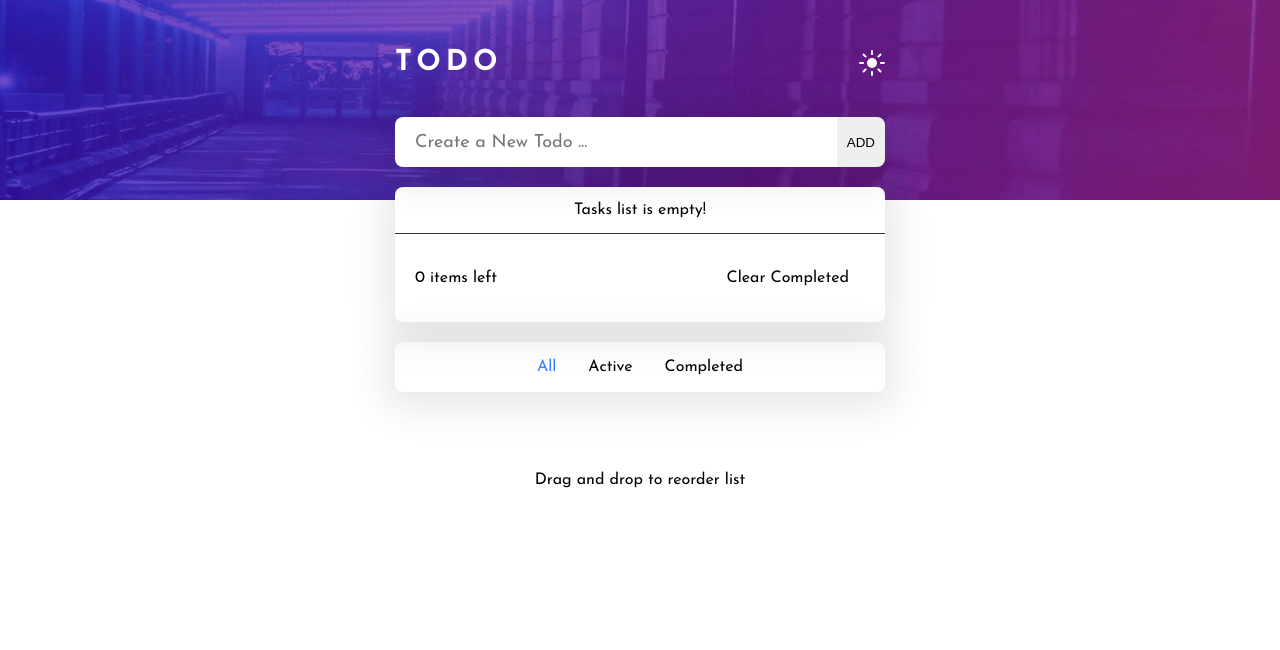
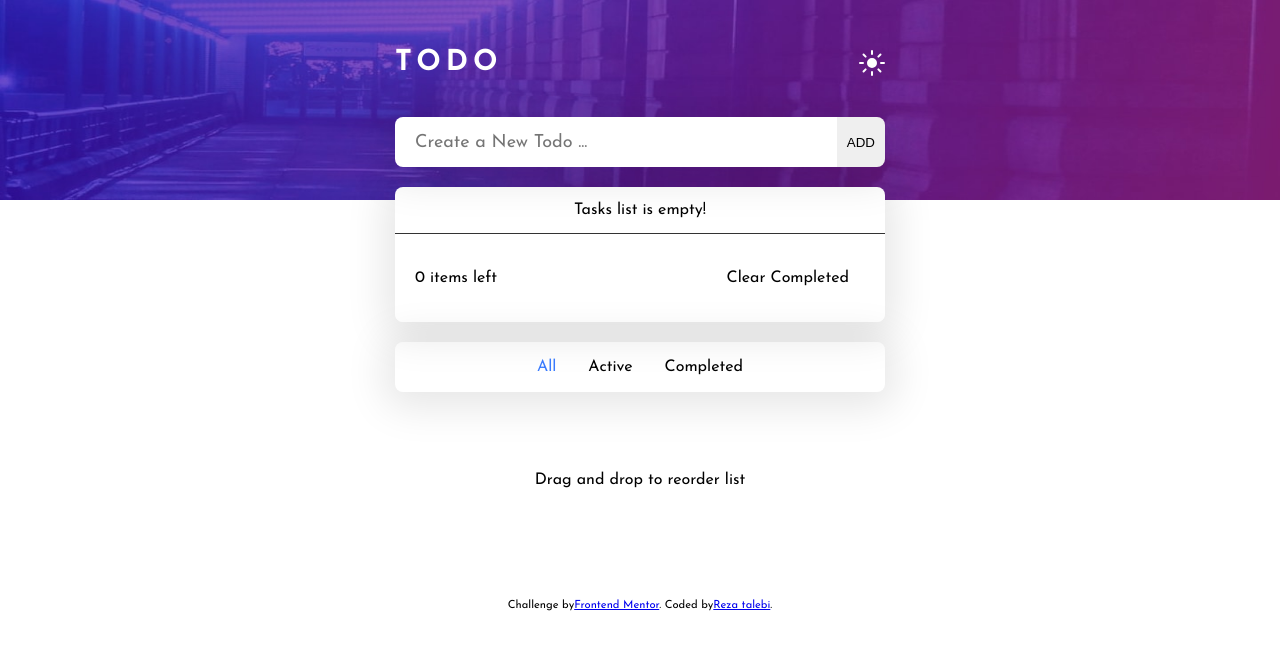
Before and after one commit to reza-talebii/react-projects, a React (Create React App) app: page / in a window 1280 px wide. Shown: the top 650 px of the page. Built offline with nearby package versions, Linux system fonts and the light colour scheme.

Commit message:
end footer

```diff
--- a/src/App.js
+++ b/src/App.js
@@ -2,13 +2,17 @@
 
 import Header from "./Layout/Header";
 import Main from "./Layout/Main";
+import Footer from "./Layout/Footer";
 
 const App = () => {
   return (
-    <section className={classes.container}>
-      <Header />
-      <Main />
-    </section>
+    <>
+      <section className={classes.container}>
+        <Header />
+        <Main />
+      </section>
+      <Footer />
+    </>
   );
 };
 
--- a/src/Layout/Footer.jsx
+++ b/src/Layout/Footer.jsx
@@ -0,0 +1,32 @@
+import React from "react";
+
+import classes from "./Footer.module.css";
+
+const Footer = () => {
+  return (
+    <footer className={classes.footer}>
+      <p>
+        {" "}
+        Challenge by
+        <a
+          href="https://www.frontendmentor.io?ref=challenge"
+          target="_blank"
+          rel="noreferrer"
+        >
+          Frontend Mentor
+        </a>
+        . Coded by
+        <a
+          href="https://github.com/reza-talebii"
+          target="_blank"
+          rel="noreferrer"
+        >
+          Reza talebi
+        </a>
+        .
+      </p>
+    </footer>
+  );
+};
+
+export default Footer;
--- /dev/null
+++ b/src/Layout/Footer.module.css
@@ -0,0 +1,8 @@
+.footer {
+  text-align: center;
+  margin-top: 3rem;
+}
+
+.footer p {
+  font-size: 0.7rem;
+}
```
